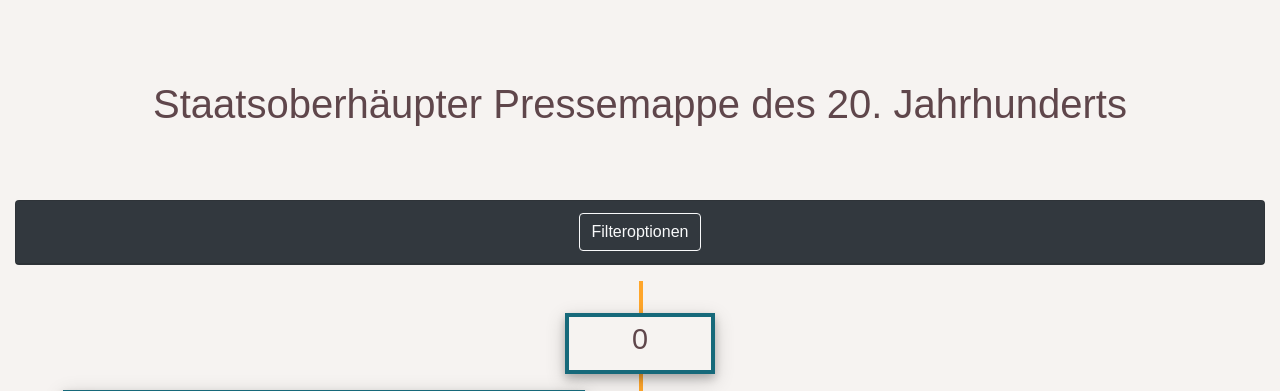
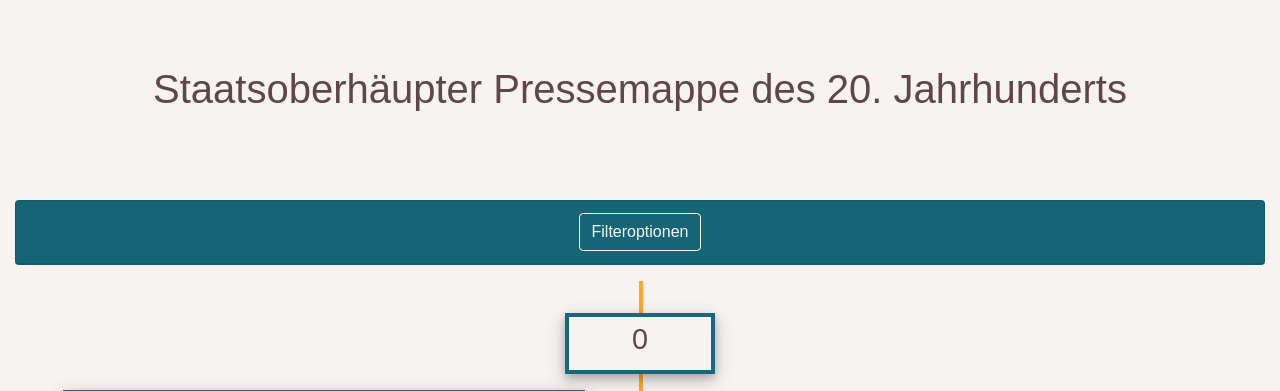
Before and after one commit to julstan/projectPressemappe20, a Django app: template Pressemappe/timeline/templates/timeline/timeline_neu.html in a window 1280 px wide. Shown: the top 391 px of the page. Run offline with Django 3.2, Linux system fonts and the light colour scheme; data comes from the database, SQL or seed files in the repository; the template is opened without the code that fills it: values that come from a table or form of the project are taken from there, most other values are stand-ins (such as "Sample title", 1, 10 or a date in 2020); some libraries are stand-ins or nearby versions.

Commit message:
Farbe Filteroptionen aktualisiert. Anpassung von Überschrift.

```diff
--- a/Pressemappe/timeline/static/css/timeline_neu.css
+++ b/Pressemappe/timeline/static/css/timeline_neu.css
@@ -19,13 +19,13 @@
 .top-container {
     height: 200px;
     top: 0;
-    padding: 80px;
+    padding: 65px 0 0;
     background: #F6F3F1;
     width: 100%;
 }
 
-.sticky-top {
-
+#filtermenue {
+    background: #16697a;
 }
 
 
--- a/Pressemappe/timeline/templates/timeline/timeline_neu.html
+++ b/Pressemappe/timeline/templates/timeline/timeline_neu.html
@@ -10,7 +10,7 @@
     <div class="row">
         <div class="col-12">
             <!--<div class="content">-->
-                <div class="card text-white text-center bg-dark mb-3">
+                <div class="card text-white text-center mb-3" id="filtermenue">
                     <div class="card-header">
                         <button class="btn btn-outline-light" type="button" data-toggle="collapse" data-target="#collapseFilter" aria-expanded="true" aria-controls="collapseFilter">
                             Filteroptionen
```
